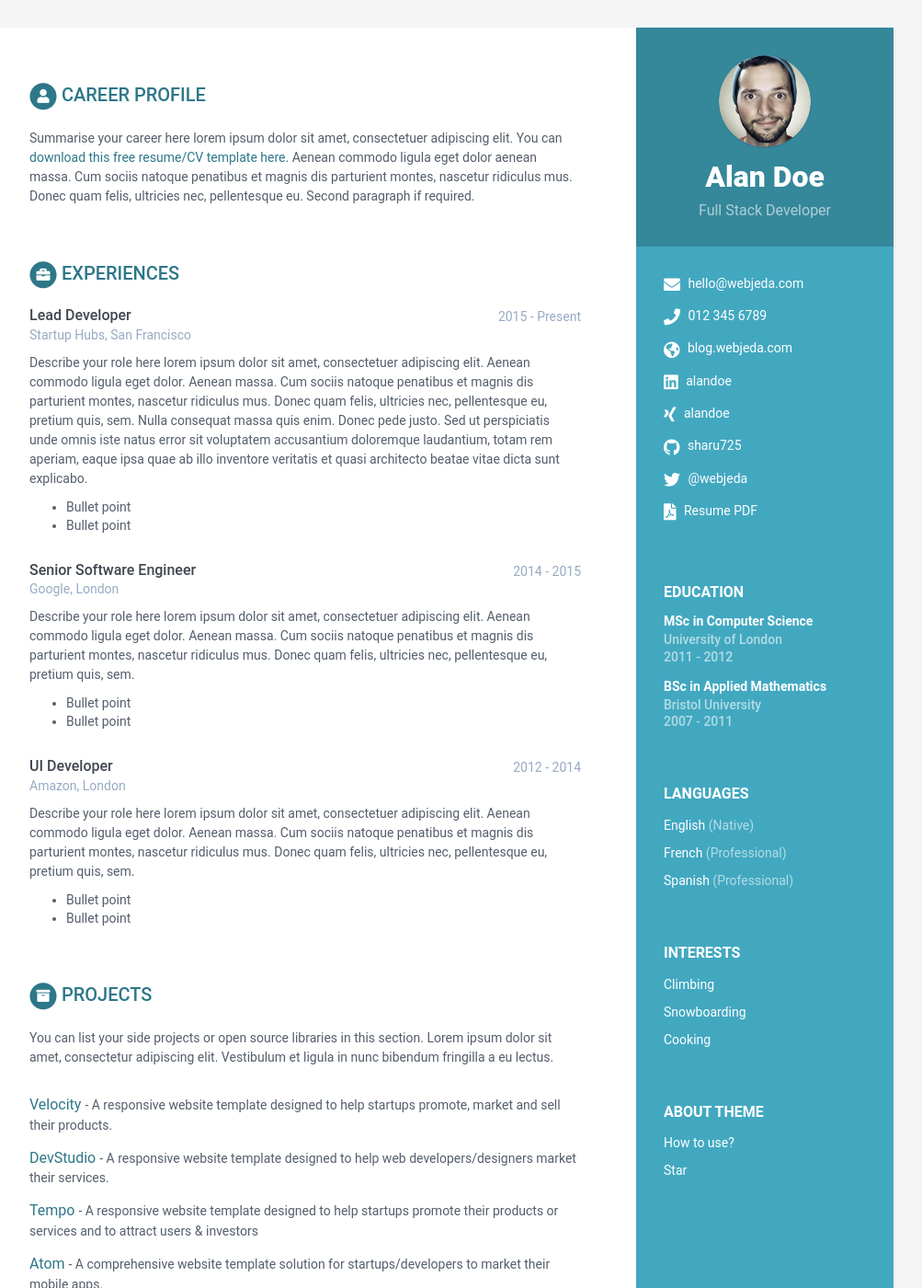
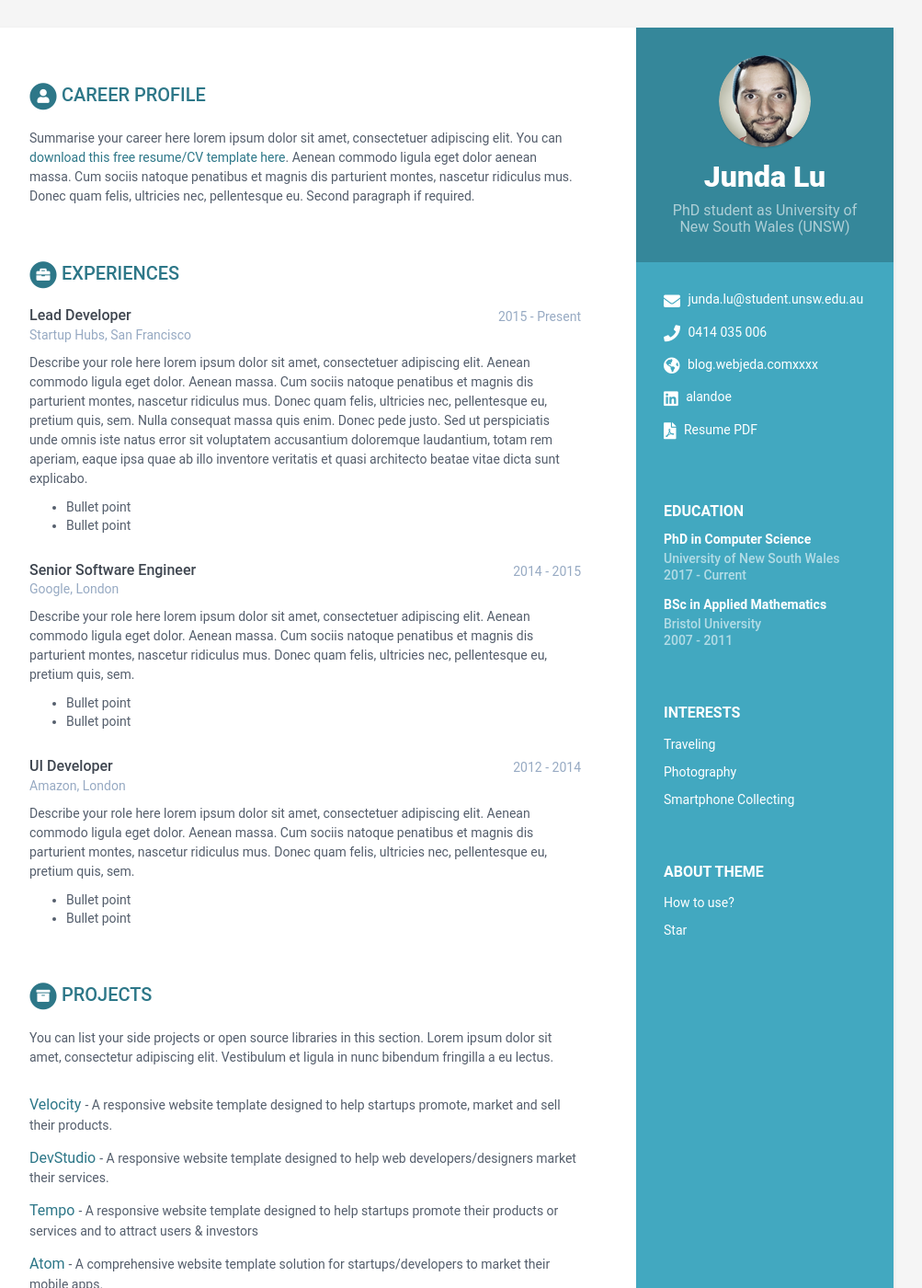
Before and after one commit to cosmolu/cosmolu.github.io, a Jekyll site: the page built from index.html, in a window 1280 px wide and 1400 px high. Shown: the whole window at 92% size, without its empty margins (168-1171 px from the left). Built offline with Jekyll 4.4.1, drawn with Linux system fonts in a browser that asks for light colours.

Commit message:
8_2_test data.yml

```diff
--- a/_data/data.yml
+++ b/_data/data.yml
@@ -7,44 +7,44 @@ sidebar:
     education: True # set to False if you want education in main section instead of in sidebar
 
     # Profile information
-    name: Alan Doe
-    tagline: Full Stack Developer
+    name: Junda Lu
+    tagline: PhD student as University of New South Wales (UNSW)
     avatar: profile.png  #place a 100x100 picture inside /assets/images/ folder and provide the name of the file below
 
     # Sidebar links
-    email: hello@webjeda.com
-    phone: 012 345 6789
-    website: blog.webjeda.com #do not add http://
+    email: junda.lu@student.unsw.edu.au
+    phone: 0414 035 006
+    website: blog.webjeda.comxxxx #do not add http://
     linkedin: alandoe
-    xing: alandoe
-    github: sharu725
+    # xing: alandoe
+    # github: sharu725
     telegram: # add your nickname without '@' sign
     gitlab:
     bitbucket:
-    twitter: '@webjeda'
+    # twitter: '@webjeda'
     stack-overflow: # Number/Username, e.g. 123456/alandoe
     codewars:
     goodreads: # Number-Username, e.g. 123456-alandoe
     pdf: http://www.africau.edu/images/default/sample.pdf
 
-    languages:
-      - idiom: English
-        level: Native
+    # languages:
+    #   - idiom: English
+    #     level: Native
 
-      - idiom: French
-        level: Professional
+    #   - idiom: French
+    #     level: Professional
 
-      - idiom: Spanish
-        level: Professional
+    #   - idiom: Spanish
+    #     level: Professional
 
     interests:
-      - item: Climbing
+      - item: Traveling
         link:
 
-      - item: Snowboarding
+      - item: Photography
         link:
 
-      - item: Cooking
+      - item: Smartphone Collecting
         link:
 
 career-profile:
@@ -57,9 +57,9 @@ career-profile:
       Donec quam felis, ultricies nec, pellentesque eu.
       Second paragraph if required.
 education:
-    - degree: MSc in Computer Science
-      university: University of London
-      time: 2011 - 2012
+    - degree: PhD in Computer Science
+      university: University of New South Wales
+      time: 2017 - Current
       details: |
         Describe your study here lorem ipsum dolor sit amet, consectetuer
         adipiscing elit. Aenean commodo ligula eget dolor. Aenean massa. Cum
```
